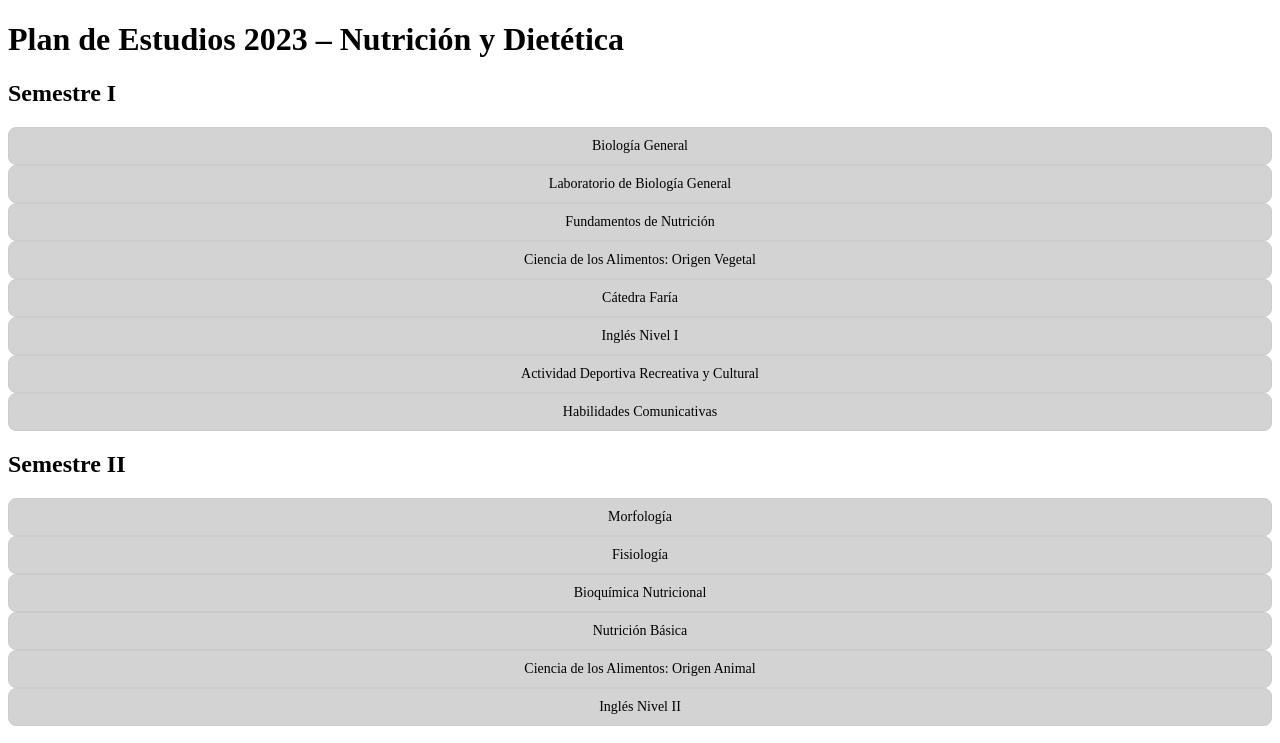
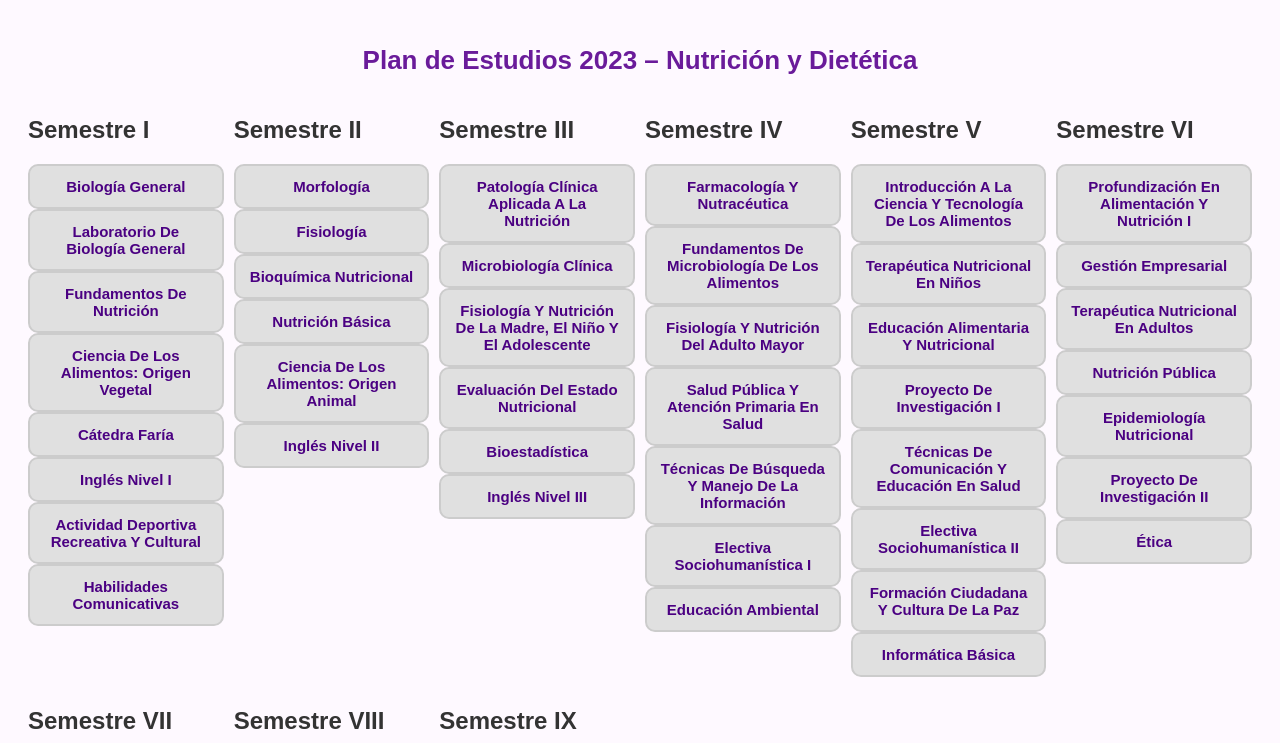
Before and after one commit to NIELLA19/PLAN-DE-ESTUDIO-2023-NUTRICI-N-Y-DIET-TICA, a plain HTML site: page index.html in a window 1280 px wide. Shown: the top 743 px of the page. Drawn offline with Linux system fonts and the light colour scheme.

Commit message:
Update style.css

```diff
--- a/style.css
+++ b/style.css
@@ -1,16 +1,38 @@
+body {
+  font-family: 'Poppins', sans-serif;
+  background-color: #fef9ff;
+  color: #333;
+  padding: 20px;
+}
+
+h1 {
+  text-align: center;
+  color: #6a1b9a;
+  font-size: 26px;
+  margin-bottom: 20px;
+}
+
+.grid-container {
+  display: grid;
+  grid-template-columns: repeat(auto-fit, minmax(180px, 1fr));
+  gap: 10px;
+}
+
 .ramo {
-  padding: 10px;
-  border-radius: 8px;
+  padding: 12px;
+  border-radius: 10px;
+  cursor: pointer;
+  font-size: 15px;
+  font-weight: 600;
   text-align: center;
-  cursor: pointer;
-  font-size: 14px;
-  border: 1px solid #ccc;
-  transition: background-color 0.3s ease;
+  text-transform: capitalize;
+  color: #4b0082;
+  border: 2px solid #ccc;
+  transition: all 0.3s ease;
 }
 
 .gris {
-  background-color: #d3d3d3;
-  color: #000;
+  background-color: #e0e0e0;
 }
 
 .aprobada {
```
